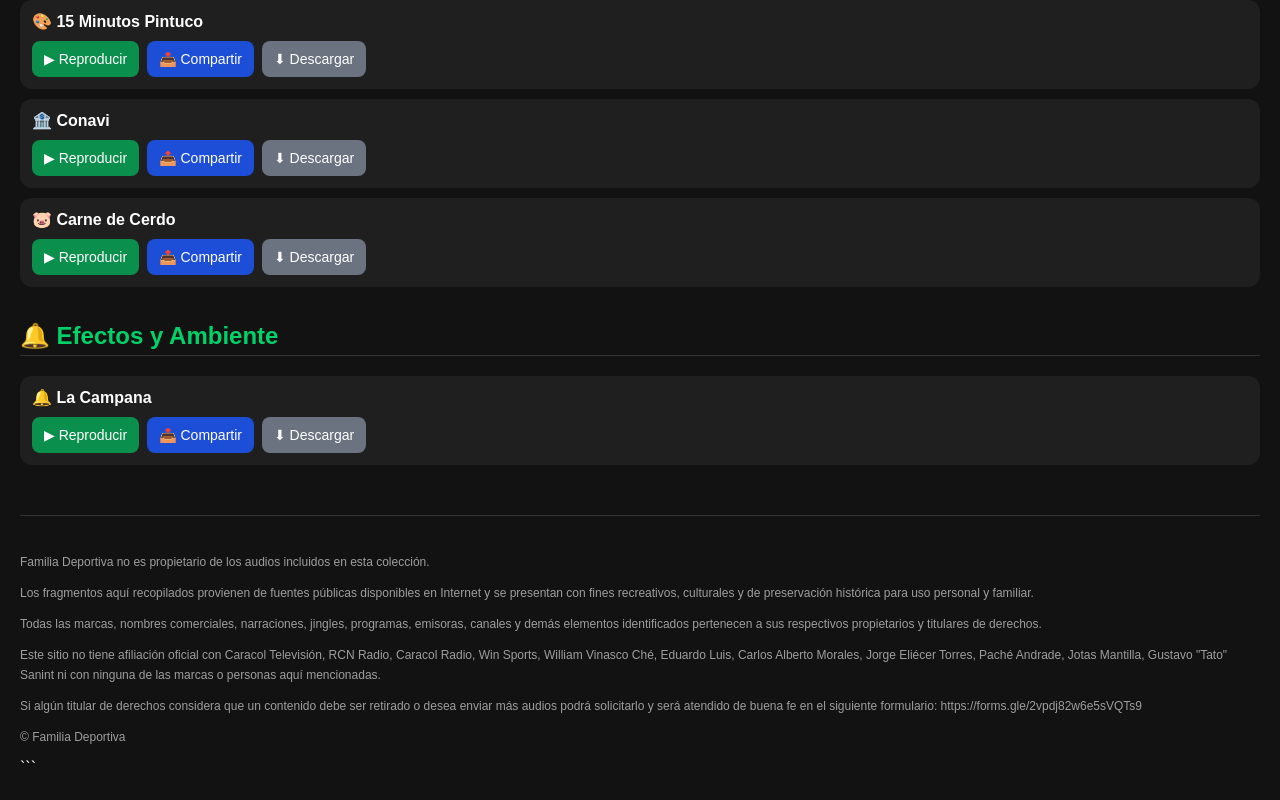
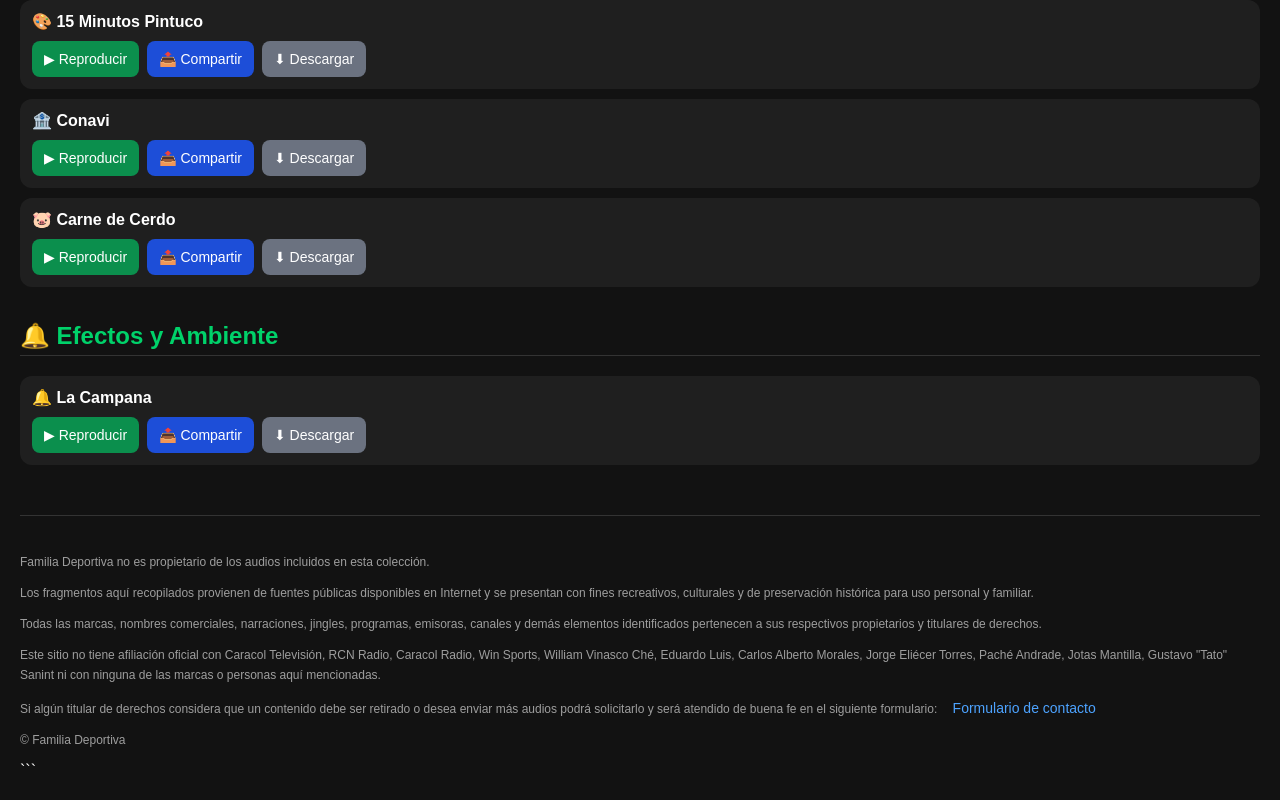
Before and after one commit to ecameloa/banco-sonidos-futbol, a plain HTML site: page index.html in a window 1280 px wide. Shown: the part 3133-3933 px from the top of the page. Drawn offline with Linux system fonts and the light colour scheme.

Commit message:
Update index.html

```diff
--- a/index.html
+++ b/index.html
@@ -164,8 +164,8 @@ Todas las marcas, nombres comerciales, narraciones, jingles, programas, emisoras
 Este sitio no tiene afiliación oficial con Caracol Televisión, RCN Radio, Caracol Radio, Win Sports, William Vinasco Ché, Eduardo Luis, Carlos Alberto Morales, Jorge Eliécer Torres, Paché Andrade, Jotas Mantilla, Gustavo "Tato" Sanint ni con ninguna de las marcas o personas aquí mencionadas.
 </p>
 
-<p>
-Si algún titular de derechos considera que un contenido debe ser retirado o desea enviar más audios podrá solicitarlo y será atendido de buena fe en el siguiente formulario: https://forms.gle/2vpdj82w6e5sVQTs9
+<p> Si algún titular de derechos considera que un contenido debe ser retirado o desea enviar más audios podrá solicitarlo y será atendido de buena fe en el siguiente formulario: <a href="https://forms.gle/2vpdj82w6e5sVQTs9" target="_blank" style="color:#4da3ff;"> Formulario de contacto
+</a>
 </p>
 
 <p>
```
